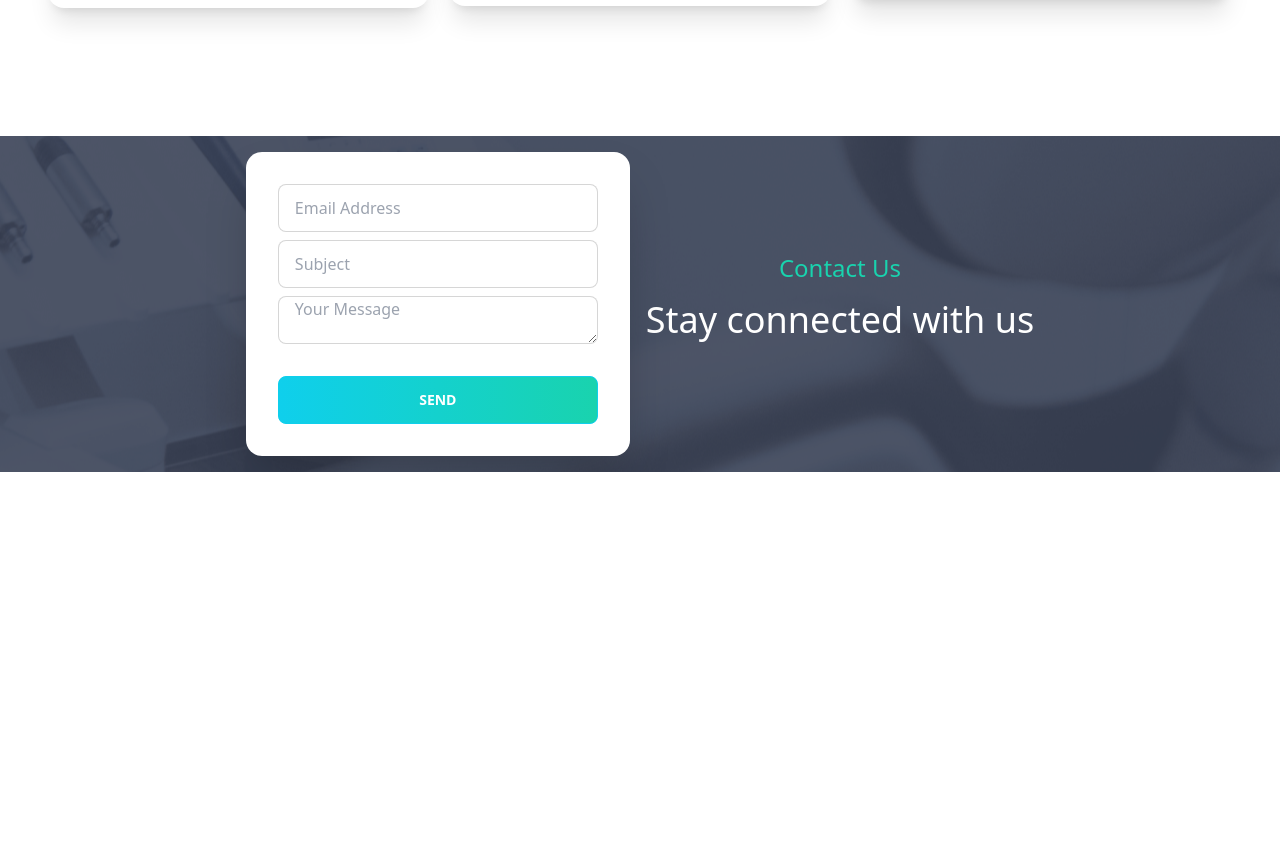
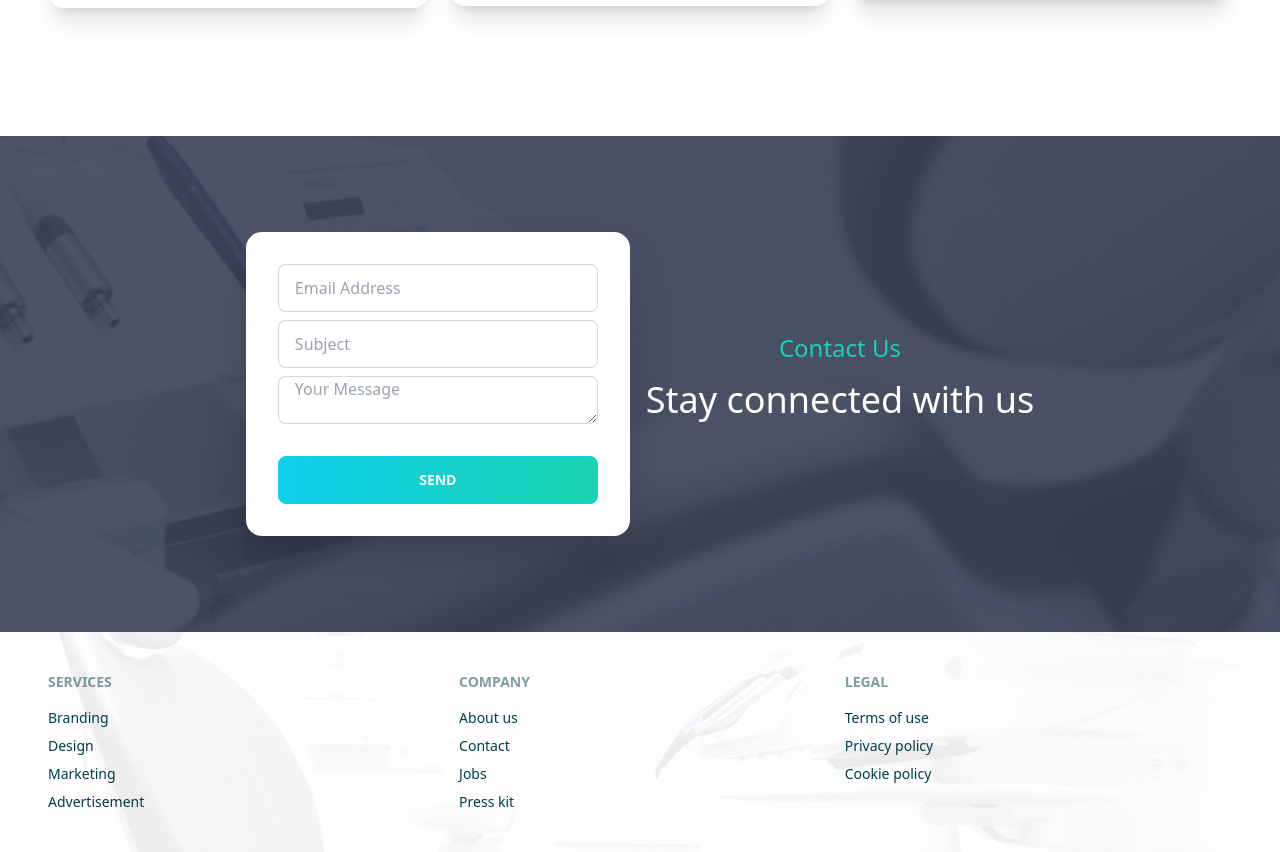
Before and after one commit to NMRayhan/Doctors-portal, a React (Create React App) app: page / in a window 1280 px wide. Shown: the part 3680-4532 px from the top of the page. Before the commit the page ends 4152 px from the top, so only its background shows below. Built offline with nearby package versions, Linux system fonts and the light colour scheme.

Commit message:
Landing page complete

```diff
--- a/src/component/Common/Footer/Footer.js
+++ b/src/component/Common/Footer/Footer.js
@@ -1,11 +1,32 @@
-import React from 'react';
+/* eslint-disable jsx-a11y/anchor-is-valid */
+import React from "react";
+import footerBg from "../../../assets/images/bg.png";
 
 const Footer = () => {
-    return (
-        <div>
-
-        </div>
-    );
+  return (
+    <footer class="footer p-10 text-neutral-content bg-no-repeat bg-cover bg-center px-12" style={{backgroundImage:`url(${footerBg})`}}>
+      <div>
+        <span class="footer-title">Services</span>
+        <a class="link link-hover">Branding</a>
+        <a class="link link-hover">Design</a>
+        <a class="link link-hover">Marketing</a>
+        <a class="link link-hover">Advertisement</a>
+      </div>
+      <div>
+        <span class="footer-title">Company</span>
+        <a class="link link-hover">About us</a>
+        <a class="link link-hover">Contact</a>
+        <a class="link link-hover">Jobs</a>
+        <a class="link link-hover">Press kit</a>
+      </div>
+      <div>
+        <span class="footer-title">Legal</span>
+        <a class="link link-hover">Terms of use</a>
+        <a class="link link-hover">Privacy policy</a>
+        <a class="link link-hover">Cookie policy</a>
+      </div>
+    </footer>
+  );
 };
 
 export default Footer;
--- a/src/component/Common/LandingPageContact/LandingPageContact.js
+++ b/src/component/Common/LandingPageContact/LandingPageContact.js
@@ -4,7 +4,7 @@
 const LandingPageContact = () => {
   return (
     <div
-      className="min-h-min bg-no-repeat bg-center"
+      className="min-h-min bg-no-repeat bg-center p-20"
       style={{ backgroundImage: `url(${appointment})` }}
     >
       <div class="hero-content flex-col lg:flex-row-reverse">
--- a/src/component/Home/Home.js
+++ b/src/component/Home/Home.js
@@ -1,5 +1,6 @@
 import React from "react";
 import Banner from "../Common/Banner/Banner";
+import Footer from "../Common/Footer/Footer";
 import Info from "../Common/Info/Info";
 import LandingPageContact from "../Common/LandingPageContact/LandingPageContact";
 import MakeAppointment from "../Common/MakeAppointment/MakeAppointment";
@@ -19,6 +20,7 @@
         <Testimonials />
       </div>
       <LandingPageContact />
+      <Footer />
     </>
   );
 };
```
